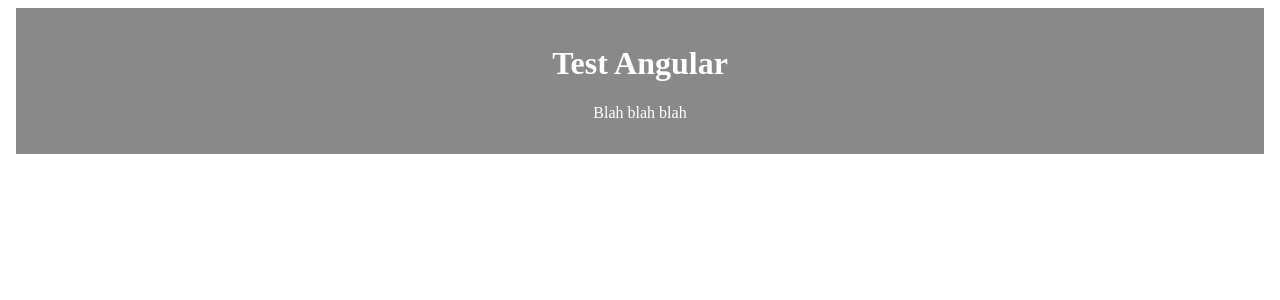
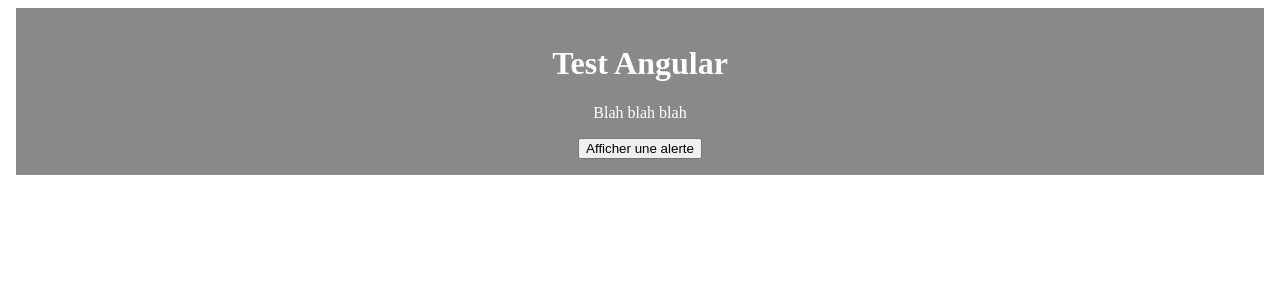
Before and after one commit to LucasAliasElvennope/Test-Angular, an Angular app: page / in a window 1280 px wide. Shown: the top 300 px of the page. Built offline with nearby package versions, Linux system fonts and the light colour scheme.

Commit message:
feat : add one alerte in the ts files and in the html files

```diff
--- a/src/app/header/header.component.html
+++ b/src/app/header/header.component.html
@@ -1,4 +1,5 @@
 <header id="header">
     <h1>Test Angular</h1>
     <p>Blah blah blah</p>
+    <button (click)="afficherAlerte()">Afficher une alerte</button>
 </header>
--- a/src/app/header/header.component.ts
+++ b/src/app/header/header.component.ts
@@ -1,12 +1,11 @@
 import { Component } from '@angular/core';
-import { LoggingService } from '../logging.service';
-
 @Component({
   selector: 'app-header',
-  imports: [],
   templateUrl: './header.component.html',
-  styleUrl: './header.component.scss'
+  styleUrls: ['./header.component.scss']
 })
 export class Header {
-
+  afficherAlerte() {
+    alert('Test');
+  }
 }
```
